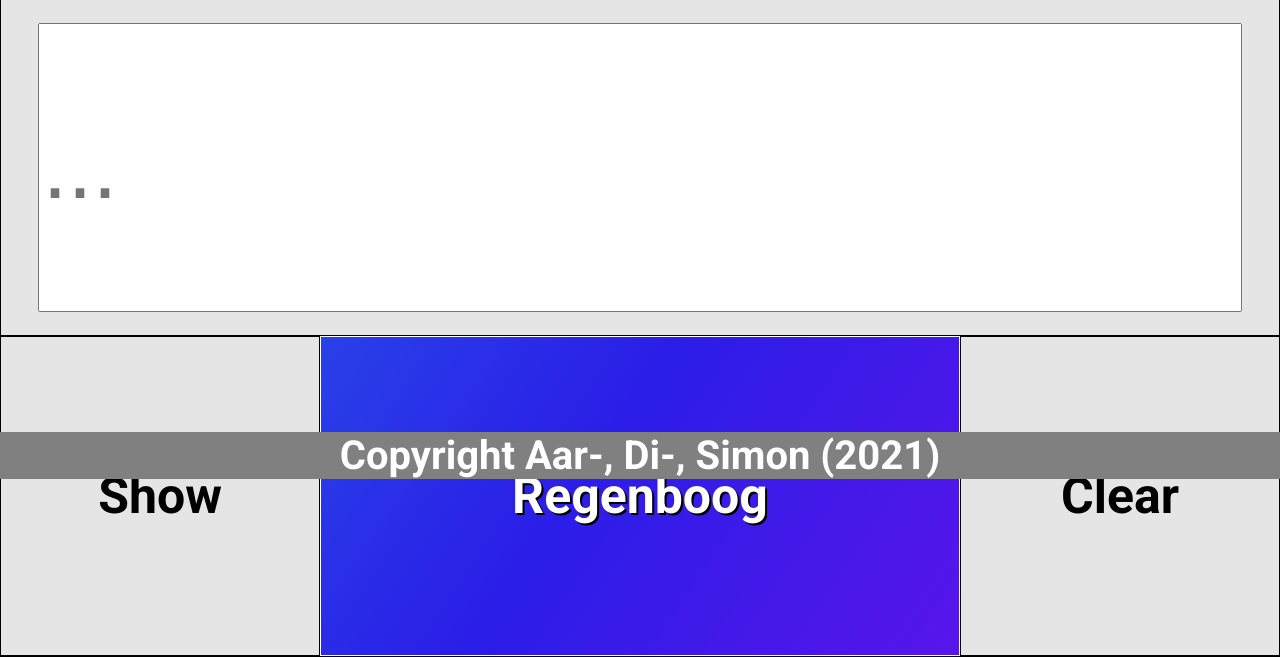
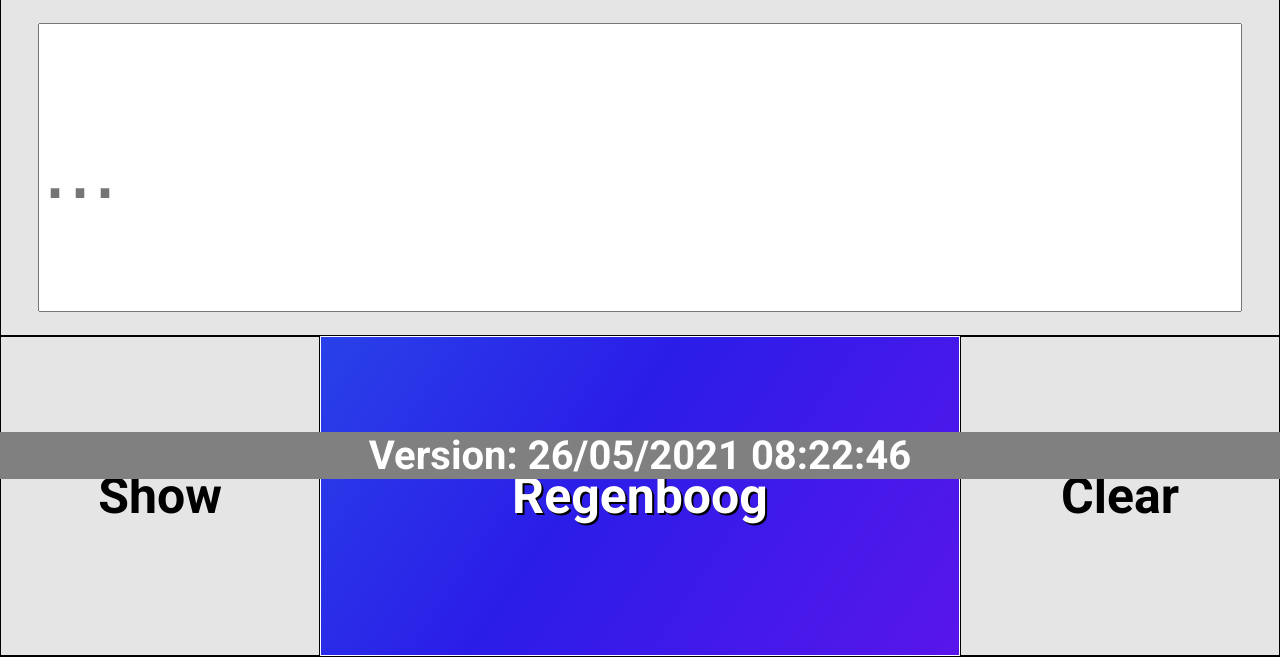
Before and after one commit to STulling/Biermuur, a Flask app: page / in a window 1280 px wide. Shown: the part 321-978 px from the top of the page. Run offline with Flask 2, Linux system fonts and the light colour scheme.

Commit message:
Add version to see git pull success

```diff
--- a/main.py
+++ b/main.py
@@ -1,12 +1,14 @@
 from flask import Flask, render_template, request, redirect, url_for
 from display import init, movingText, setStrip
 from multiprocessing import Process
+from datetime import datetime
 import display
 import sys
 import os
 
 app = Flask(__name__)
 process = None
+time = datetime.now()
 
 def setAction(action, args):
     global process
@@ -51,7 +53,7 @@ def index():
         elif request.form.get('spiraal'):
             setAction(display.spiraal, ())
         return redirect(url_for('index'))
-    return render_template("index.html", colors=display.getHTMLColors())
+    return render_template("index.html", colors=display.getHTMLColors(), time=time.strftime("%d/%m/%Y %H:%M:%S"))
 
 
 def update():
--- a/templates/index.html
+++ b/templates/index.html
@@ -60,6 +60,10 @@
         </form>
     </body>
     <footer>
+        <!--
         Copyright Aar-, Di-, Simon (2021)
+        <br>
+        !-->
+        Version: {{ time }}
     </footer>
 </html>
```
